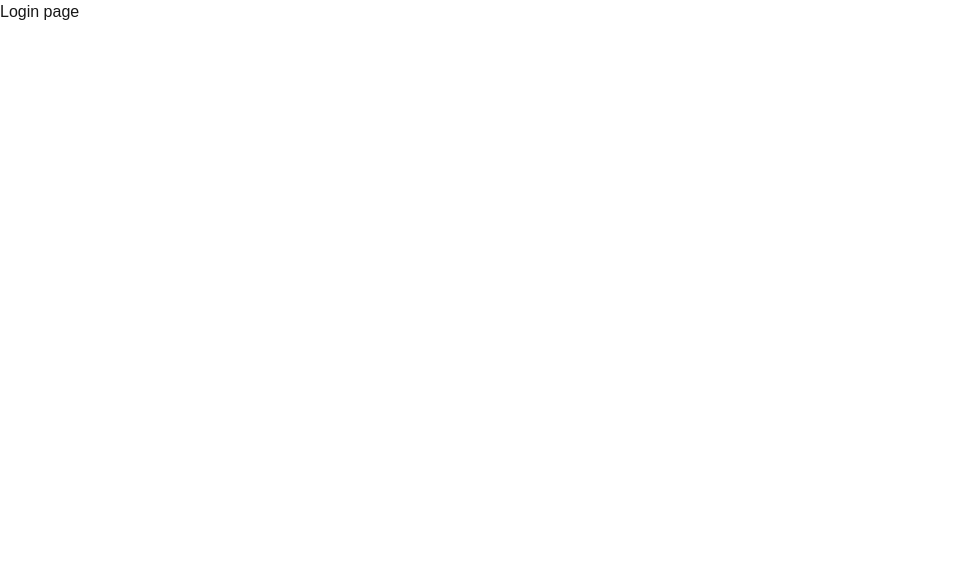
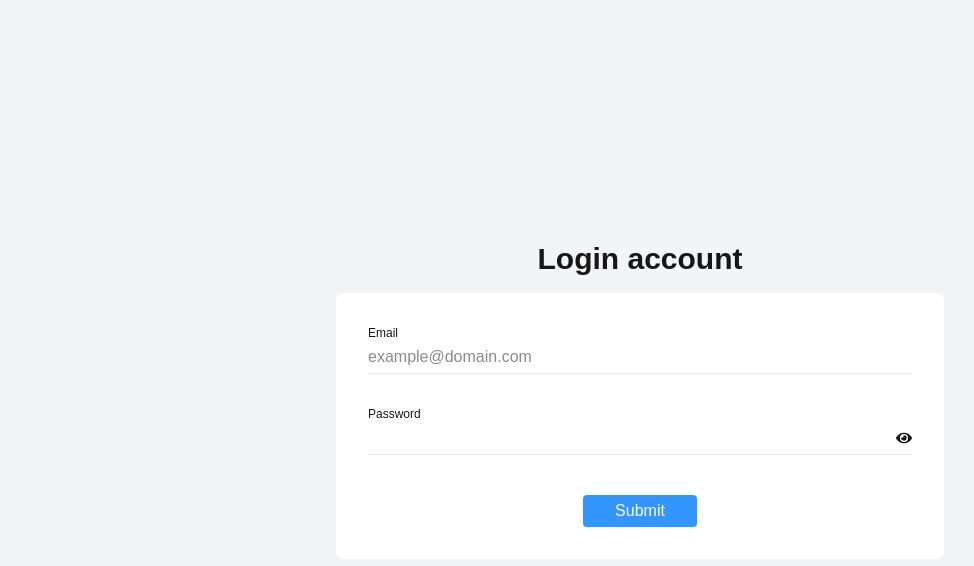
Before and after one commit to samarthj0612/react-fundamentals, a Next.js app: page /login in a window 1280 px wide. Shown: the top 566 px of the page, without its empty margins (0-974 px from the left). Built offline with nearby package versions, Linux system fonts and the light colour scheme.

Commit message:
Add authentication layout and implement login/signup forms with validation

```diff
--- /dev/null
+++ b/app/(auth)/layout.tsx
@@ -0,0 +1,13 @@
+import { PropsWithChildren } from 'react'
+
+const AuthLayout = ({ children }: PropsWithChildren) => {
+  return (
+    <div className="p-8 min-h-screen w-full flex justify-center items-center bg-gray-100">
+      <div className="w-full md:w-3/4 lg:w-1/2">
+        {children}
+      </div>
+    </div>
+  )
+}
+
+export default AuthLayout
--- a/app/(auth)/login/page.tsx
+++ b/app/(auth)/login/page.tsx
@@ -1,6 +1,99 @@
+"use client";
+
+import { emailRegex } from "@/lib/validators";
+import { useFormik } from "formik"
+import { AnimatePresence, motion } from "framer-motion";
+import { useState } from "react";
+import { FaEye, FaEyeSlash } from "react-icons/fa";
+
 const page = () => {
+  const [isPasswordMasked, setIsPasswordMasked] = useState<boolean>(true);
+
+  const handleSubmit = (params: any) => {
+    console.log(params)
+  }
+
+  const formik = useFormik({
+    initialValues: {
+      email: '',
+      password: '',
+    },
+    validate: (values) => {
+      if(!values.email){
+        return { email: "Email is required" }
+      }
+
+      if(!values.email.match(emailRegex)) {
+        return { email: "Invalid email address" }
+      }
+
+      if(!values.password) {
+        return { password: "Password is required" }
+      }
+
+      if(values.password.length < 8) {
+        return { password: "Must be at least 8 characters" }
+      }
+    },
+    onSubmit: handleSubmit,
+  })
+
   return (
-    <div>Login page</div>
+    <div>
+      <h2 className="text-3xl text-center font-semibold mb-4">Login account</h2>
+
+      <form onSubmit={formik.handleSubmit} className="flex flex-col gap-8 bg-white p-8 rounded-lg">
+        <div className="flex flex-wrap gap-8">
+          <label htmlFor="email" className="flex-1 border-b border-b-black/10">
+            <p className="text-xs">Email</p>
+            <input
+              type="email"
+              name="email"
+              onChange={formik.handleChange}
+              className="min-w-48 w-full py-1 outline-none"
+              placeholder="example@domain.com"
+            />
+            { formik.errors.email  && <p className="text-sm text-red-400">{formik.errors.email}</p> }
+          </label>
+        </div>
+
+        <div className="flex flex-wrap gap-8">
+          <label htmlFor="password" className="flex-1 border-b border-b-black/10">
+              <p className="text-xs">Password</p>
+              <div className="flex items-center gap-2">
+                <input
+                  type={isPasswordMasked ? "password" : "text"}
+                  name="password"
+                  onChange={formik.handleChange}
+                  className="min-w-48 w-full py-1 outline-none"
+                />
+                <span
+                  className="cursor-pointer inline-block"
+                  onClick={() => setIsPasswordMasked(!isPasswordMasked)}
+                >
+                  <AnimatePresence mode="wait" initial={false}>
+                    <motion.div
+                      key={isPasswordMasked ? "eye" : "slash"}
+                      initial={{ opacity: 0, scale: 0.5, rotate: -45 }}
+                      animate={{ opacity: 1, scale: 1, rotate: 0 }}
+                      exit={{ opacity: 0, scale: 0.5, rotate: 45 }}
+                      transition={{ duration: 0.15 }}
+                    >
+                      {isPasswordMasked ? <FaEye /> : <FaEyeSlash />}
+                    </motion.div>
+                  </AnimatePresence>
+                </span>
+              </div>
+
+              { formik.errors.password  && <p className="text-sm text-red-400">{formik.errors.password}</p> }
+            </label>
+        </div>
+
+        <div className="flex gap-4 justify-center">
+          <button type="submit" className="w-fit mt-2 px-8 py-1 rounded text-white bg-[#007BFF]/80 hover:bg-[#007BFF] cursor-pointer transition-all">Submit</button>
+        </div>
+      </form>
+    </div>
   )
 }
 
--- a/app/(auth)/signup/page.tsx
+++ b/app/(auth)/signup/page.tsx
@@ -24,8 +24,7 @@ const SignupPage = () => {
   }
 
   return (
-    <div className="p-8 min-h-screen w-full flex justify-center items-center bg-gray-100">
-      <div className="w-full md:w-3/4 lg:w-1/2">
+    <div>
       <h2 className="text-3xl text-center font-semibold mb-4">Create account</h2>
 
       <form onSubmit={handleSubmit(onSubmitHandler)} className="flex flex-col gap-8 bg-white p-8 rounded-lg">
@@ -44,7 +43,7 @@ const SignupPage = () => {
               className="min-w-48 w-full py-1 outline-none"
               placeholder="e.g. John"
             />
-              { errors.fname  && <p className="text-sm text-red-400">{errors.fname.message}</p> }
+            {errors.fname && <p className="text-sm text-red-400">{errors.fname.message}</p>}
           </label>
 
           <label htmlFor="lname" className="flex-1 border-b border-b-black/10">
@@ -97,7 +96,7 @@ const SignupPage = () => {
               placeholder="example@gmail.com"
             />
 
-              { errors.email  && <p className="text-sm text-red-400">{errors.email.message}</p> }
+            {errors.email && <p className="text-sm text-red-400">{errors.email.message}</p>}
           </label>
 
           <label htmlFor="phone" className="flex-1 border-b border-b-black/10">
@@ -114,7 +113,7 @@ const SignupPage = () => {
               className="min-w-48 w-full py-1 outline-none"
               placeholder="e.g. +1234567890"
             />
-              { errors.phone  && <p className="text-sm text-red-400">{errors.phone.message}</p> }
+            {errors.phone && <p className="text-sm text-red-400">{errors.phone.message}</p>}
           </label>
         </div>
 
@@ -151,7 +150,7 @@ const SignupPage = () => {
               </span>
             </div>
 
-              { errors.password  && <p className="text-sm text-red-400">{errors.password.message}</p> }
+            {errors.password && <p className="text-sm text-red-400">{errors.password.message}</p>}
           </label>
 
           <label htmlFor="confirmPassword" className="flex-1 border-b border-b-black/10">
@@ -162,7 +161,7 @@ const SignupPage = () => {
                 {...register('confirmPassword', {
                   required: "Please confirm your password",
                   onBlur: (e) => {
-                      if(getValues('password') !== e.target.value) {
+                    if (getValues('password') !== e.target.value) {
                       setError('root', {
                         type: 'manual',
                         message: "Passwords do not match"
@@ -195,18 +194,17 @@ const SignupPage = () => {
               </span>
             </div>
 
-              { errors.confirmPassword  && <p className="text-sm text-red-400">{errors.confirmPassword.message}</p> }
+            {errors.confirmPassword && <p className="text-sm text-red-400">{errors.confirmPassword.message}</p>}
           </label>
         </div>
 
-          { errors.root  && <p className="text-sm text-red-400">{errors.root.message}</p> }
+        {errors.root && <p className="text-sm text-red-400">{errors.root.message}</p>}
 
         <div className="flex gap-4 justify-center">
           <button type="submit" className="w-fit mt-2 px-8 py-1 rounded text-white bg-[#007BFF]/80 hover:bg-[#007BFF] cursor-pointer transition-all">Submit</button>
         </div>
       </form>
     </div>
-    </div>
   );
 };
 
--- a/package.json
+++ b/package.json
@@ -10,6 +10,7 @@
   },
   "dependencies": {
     "axios": "^1.13.6",
+    "formik": "^2.4.9",
     "framer-motion": "^12.38.0",
     "lucide-react": "^0.577.0",
     "mongodb": "^7.1.0",
```
Also changed, not shown: 1 other file (tests, documents, lock files or other folders). Lines whose indentation alone changed are shown as unchanged.
